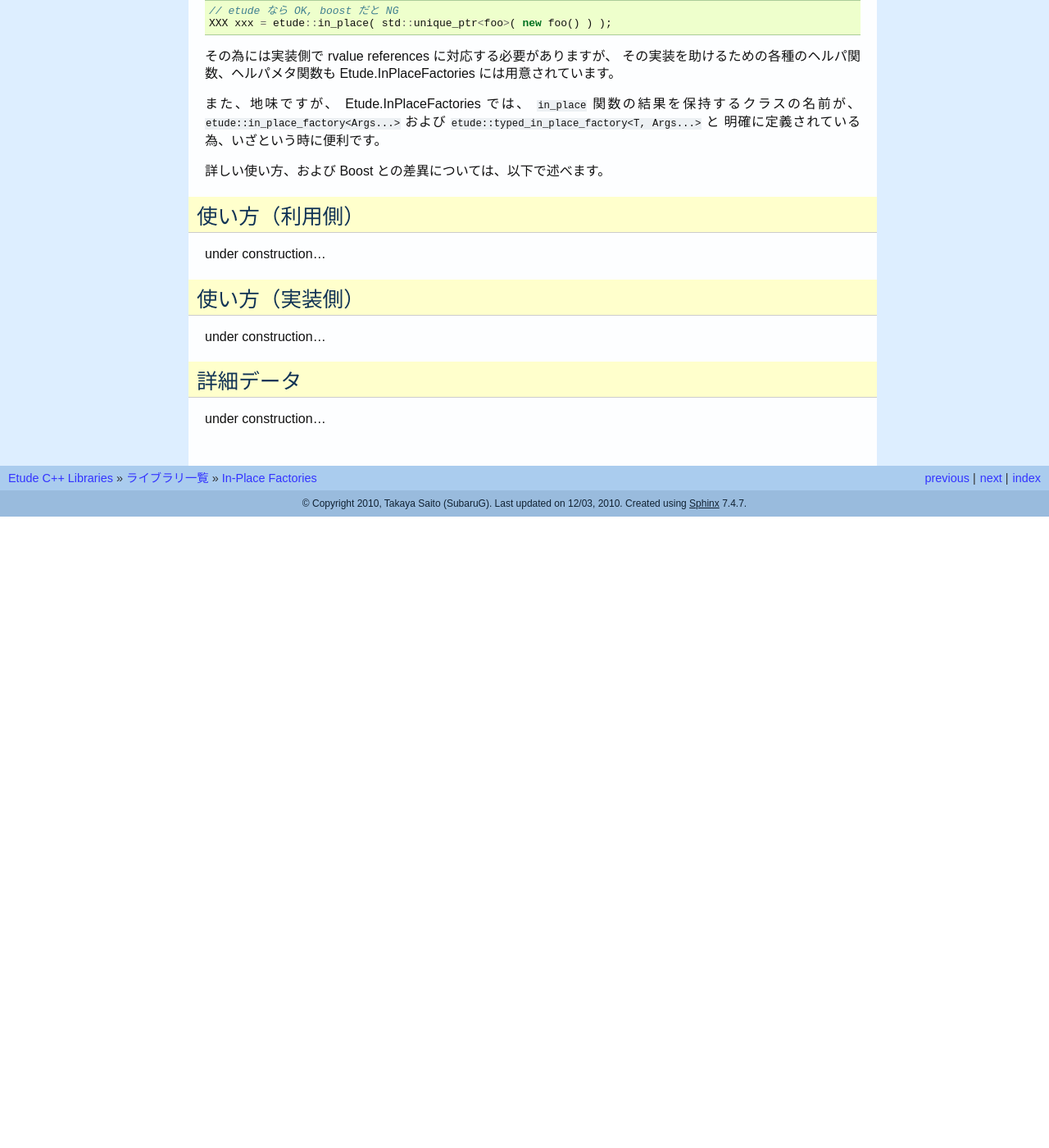
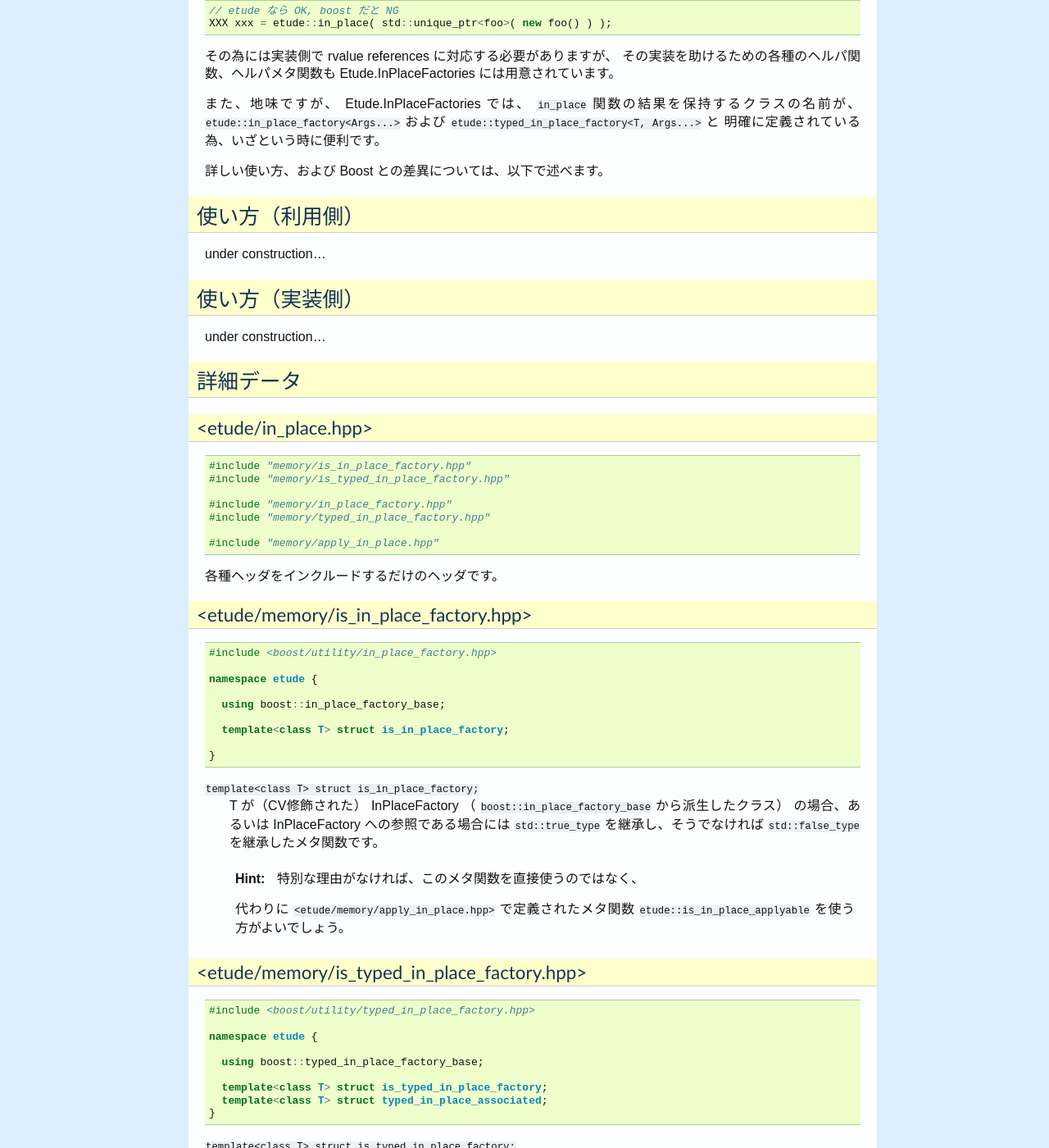
Before and after one commit to gintenlabo/etude, a Sphinx documentation site: the page built from docs/in-place.rst, in a window 1280 px wide and 1400 px high, scrolled down 1818 px. Shown: the whole window at 82% size. Built offline with Sphinx 7.4.7, drawn with Linux system fonts in a browser that asks for light colours; before the commit the page ends 2448 px from its top, so only the background shows below that; some of the changed text lies outside the part shown.

Commit message:
作業中断するのでいったん commit

```diff
--- a/docs/in-place.rst
+++ b/docs/in-place.rst
@@ -136,4 +136,84 @@
 詳細データ
 -----------
 
-under construction...
+
+<etude/in_place.hpp>
+~~~~~~~~~~~~~~~~~~~~
+
+::
+
+  #include "memory/is_in_place_factory.hpp"
+  #include "memory/is_typed_in_place_factory.hpp"
+
+  #include "memory/in_place_factory.hpp"
+  #include "memory/typed_in_place_factory.hpp"
+
+  #include "memory/apply_in_place.hpp"
+
+各種ヘッダをインクルードするだけのヘッダです。
+
+
+<etude/memory/is_in_place_factory.hpp>
+~~~~~~~~~~~~~~~~~~~~~~~~~~~~~~~~~~~~~~
+
+::
+
+  #include <boost/utility/in_place_factory.hpp>
+
+  namespace etude {
+
+    using boost::in_place_factory_base;
+
+    template<class T> struct is_in_place_factory;
+
+  }
+
+``template<class T> struct is_in_place_factory;``
+  T が（CV修飾された） InPlaceFactory （ ``boost::in_place_factory_base`` から派生したクラス）
+  の場合、あるいは InPlaceFactory への参照である場合には
+  ``std::true_type`` を継承し、そうでなければ ``std::false_type`` を継承したメタ関数です。
+
+  .. hint::
+
+    特別な理由がなければ、このメタ関数を直接使うのではなく、
+
+    代わりに ``<etude/memory/apply_in_place.hpp>`` で定義されたメタ関数
+    ``etude::is_in_place_applyable`` を使う方がよいでしょう。
+
+
+<etude/memory/is_typed_in_place_factory.hpp>
+~~~~~~~~~~~~~~~~~~~~~~~~~~~~~~~~~~~~~~~~~~~~
+
+::
+
+  #include <boost/utility/typed_in_place_factory.hpp>
+
+  namespace etude {
+
+    using boost::typed_in_place_factory_base;
+
+    template<class T> struct is_typed_in_place_factory;
+    template<class T> struct typed_in_place_associated;
+  }
+
+``template<class T> struct is_typed_in_place_factory;``
+  T が（CV修飾された） TypedInPlaceFactory （ ``boost::is_typed_in_place_factory``
+  から派生したクラス）の場合、あるいは TypedInPlaceFactory への参照である場合には
+  ``std::true_type`` を継承し、そうでなければ ``std::false_type`` を継承したメタ関数です。
+
+``template<class T> struct typed_in_place_associated;``
+  T が（CV修飾された） TypedInPlaceFactory 、あるいはその参照の場合には、
+  ``typename typed_in_place_associated<T>::type`` は
+  ``typename TypedInPlaceFactory::value_type`` に定義されます。
+
+  そうでなければ typed_in_place_associated<T>::type は定義されません。
+
+  .. hint::
+
+    このメタ関数は、デフォルト関数テンプレート引数を用いて ::
+
+      template<class TypedInPlace,
+        class T = typename etude::typed_in_place_associated<TypedInPlace>::type>
+      result function( TypedInPlace && x, ～ );
+
+    のように使われることを想定しています。
```
